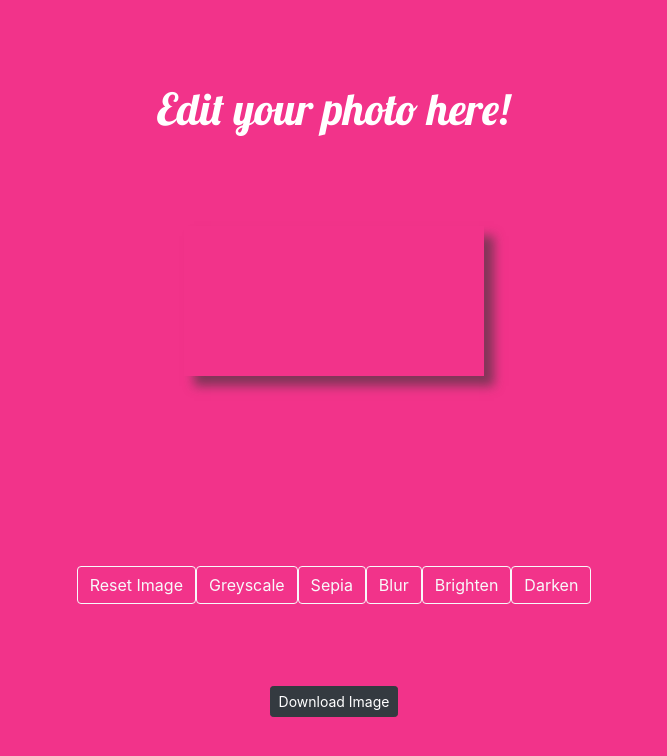
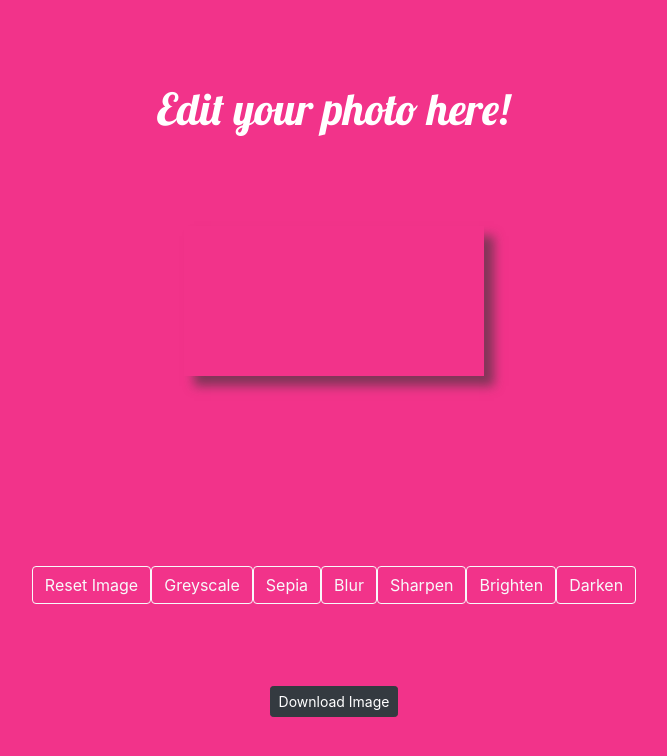
Before and after one commit to atreides1/snappy-webcam-app, a React (Create React App) app: page /editor in a window 1280 px wide. Shown: the top 756 px of the page, without its empty margins (306-973 px from the left). Built offline with nearby package versions, Linux system fonts and the light colour scheme.

Commit message:
file cleanup + UI

```diff
--- a/src/App.css
+++ b/src/App.css
@@ -11,33 +11,6 @@
   justify-content: space-evenly;
 }
 
-/* #mainMenu {
-  background-color: #FC4135;
-  height: 100%;
-  width: 100%;
-  min-height: 100vh;
-  min-width: 100vw;
-  display: flex;
-  flex-direction: column;
-  align-items: center;
-  justify-content: space-evenly;
-}
-
-.menuButton {
-  padding: 80px;
-  font-size: 22px;
-  margin: 20px;
-  margin-right: 0px;
-  border: 2px solid rgba(0,0,20, 0.4);
-  cursor: pointer;
-  background-color: #f6fbff;
-  justify-content: space-between;
-} */
-
-.menuButton:hover {
-    border-color: black;
-    transition: border-color .2s ease-out;
-}
 
 #camera {
   background-color: #FC4135;
@@ -54,11 +27,9 @@
 }
 
 #canvas {
-  /* position: absolute; */
   display: none;
   width: 100%;
   height: 100vh;
-  /* object-fit: cover; */
 }
 
 #video {
@@ -95,33 +66,8 @@
   box-shadow: 0 0 100000px 100000px rgba(31, 31, 31, 0.562);
   cursor: pointer;
 }
-/* #canvas #video {
-  border: 3px solid black;
-} */
-
-/* #savePhoto {
-  visibility: hidden;
-} */
-/*
-#gallery {
-  background-color: #E6663B;
-  height: 100%;
-  width: 100%;
-  min-height: 100vh;
-  min-width: 100vw;
-  display: flex;
-  flex-direction: column;
-  align-items: center;
-}
-
-#photos {
-  display: flex;
-  flex-direction: column-reverse;
-  align-items: center;
-} */
 
 #editor {
-  /* background-color: #FC4135; */
   background-color: #F2338A;
   height: 100%;
   width: 100%;
@@ -135,40 +81,15 @@
 
 #options {
   flex-direction: row;
+  text-align: center;
 }
-
-
-/* .galleryDisplay {
-  padding: 10px 0px 10px 0px;
-  width: 960px;
-  height: 540px;
-} */
-/*
-button {
-    padding: 5px;
-    font-size: 14px;
-    margin: 10px;
-    margin-right: 0px;
-    border-width:2px;
-    border-style: solid;
-    font-family: 'Open Sans', sans-serif;
-    cursor: pointer;
-}
-
-button:hover {
-    border-color: rgba(0,0,20, 0.4);
-    transition: border-color .2s ease-out;
-} */
-
 
 h1 {
   font-family: 'Lobster Two', cursive;
-  /* font-size: 10rem; */
 }
 
 h3 {
   font-family: "Lobster Two", cursive;
-  /* font-size: 2rem; */
 }
 
 a, p {
--- a/src/editor.js
+++ b/src/editor.js
@@ -57,8 +57,6 @@ class Editor extends Component {
         {
             console.log("finding previously taken images");
             let dataURL = localStorage.getItem("photo");
-            let canvas = document.getElementById("editableCanvas");
-            let context = canvas.getContext("2d");
             let image = document.createElement("img");
             image.src = dataURL;
             image.onload = () => {
@@ -84,7 +82,7 @@ class Editor extends Component {
         };
     }
 
-
+    // convolution function is from:
     // https://www.html5rocks.com/en/tutorials/canvas/imagefilters/
     convoluteImage = (imageData, weights, opaque=1) => {
         const createTempImageData = (w, h) => {
@@ -110,14 +108,14 @@ class Editor extends Component {
                 let sy = y;
                 let sx = x;
                 let dstOff = (y*w+x) * 4;
-                //calc weighted sum
-                let r=0, g=0,b=0, a=0;
+                //calculate weighted sum
+                let r=0, g=0, b=0, a=0;
                 for (let cy=0; cy<side; cy++) {
                     for (let cx=0; cx<side; cx++) {
                         let scy = sy + cy - halfSide;
                         let scx = sx + cx - halfSide;
                         if (scy >= 0 && scy < sh && scx >= 0 && scx < sw) {
-                            let srcOff = (scy*sw*scx)*4;
+                            let srcOff = (scy*sw+scx)*4;
                             let wt = weights[cy*side+cx];
                             r += src[srcOff] * wt;
                             g += src[srcOff+1] * wt;
@@ -127,16 +125,15 @@ class Editor extends Component {
                     }
                 }
                 dst[dstOff] = r;
-                dst[dstOff +1] = g;
+                dst[dstOff+1] = g;
                 dst[dstOff+2] = b;
-                dst[dstOff+3] = a + alpha *(255-a)
+                dst[dstOff+3] = a + alpha * (255-a)
             }
         }
         return output;
     }
 
     applyGreyscale = () => {
-        // this.loadImage()
         let canvas = document.getElementById("editableCanvas");
         let context = canvas.getContext('2d');
         let imageData = this.getImageData();
@@ -153,7 +150,6 @@ class Editor extends Component {
         }
         context.putImageData(imageData, 0, 0);
         this.saveCurrentImageState();
-
         console.log("Applied greyscale");
     }
 
@@ -179,7 +175,6 @@ class Editor extends Component {
         }
         context.putImageData(imageData, 0, 0);
         this.saveCurrentImageState();
-
         console.log("Applied sepia");
     }
 
@@ -193,8 +188,22 @@ class Editor extends Component {
             1/9, 1/9, 1/9 ]
         );
         context.putImageData(newImageData, 0, 0);
+        this.saveCurrentImageState();
+        console.log("Applied blur");
+    }
 
-        console.log("Applied blur");
+    applySharpen = () => {
+        let canvas = document.getElementById("editableCanvas");
+        let context = canvas.getContext('2d');
+        let imageData = this.getImageData();
+        let newImageData = this.convoluteImage(imageData,
+            [ 0,-1, 0,
+             -1, 5, -1,
+              0,-1, 0 ]
+        );
+        context.putImageData(newImageData, 0, 0);
+        this.saveCurrentImageState();
+        console.log("Applied sharpen");
     }
 
     brighten = () => {
@@ -251,11 +260,12 @@ class Editor extends Component {
             <h3 style={{fontSize: "2.75rem"}}>Edit your photo here!</h3>
             <canvas id="editableCanvas" style={{boxShadow: "10px 10px 10px rgba(55, 55, 55, 0.6)"}}></canvas>
             <br />
-            <div id="options" style={{textAlign: "center"}}>
+            <div id="options">
                 <Button variant="outline-light" onClick={this.resetImage}>Reset Image</Button>
                 <Button variant="outline-light" onClick={this.applyGreyscale}>Greyscale</Button>
                 <Button variant="outline-light" onClick={this.applySepia}>Sepia</Button>
                 <Button variant="outline-light" onClick={this.applyBlur}>Blur</Button>
+                <Button variant="outline-light" onClick={this.applySharpen}>Sharpen</Button>
                 <Button variant="outline-light" onClick={this.brighten}>Brighten</Button>
                 <Button variant="outline-light" onClick={this.darken}>Darken</Button>
             </div>
```
